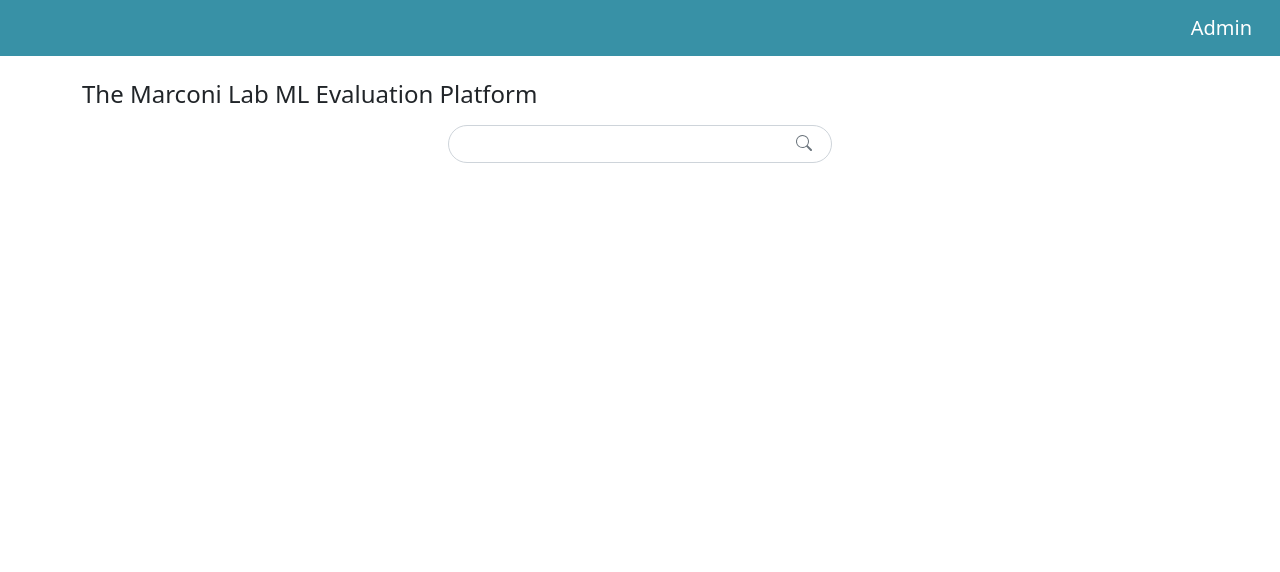
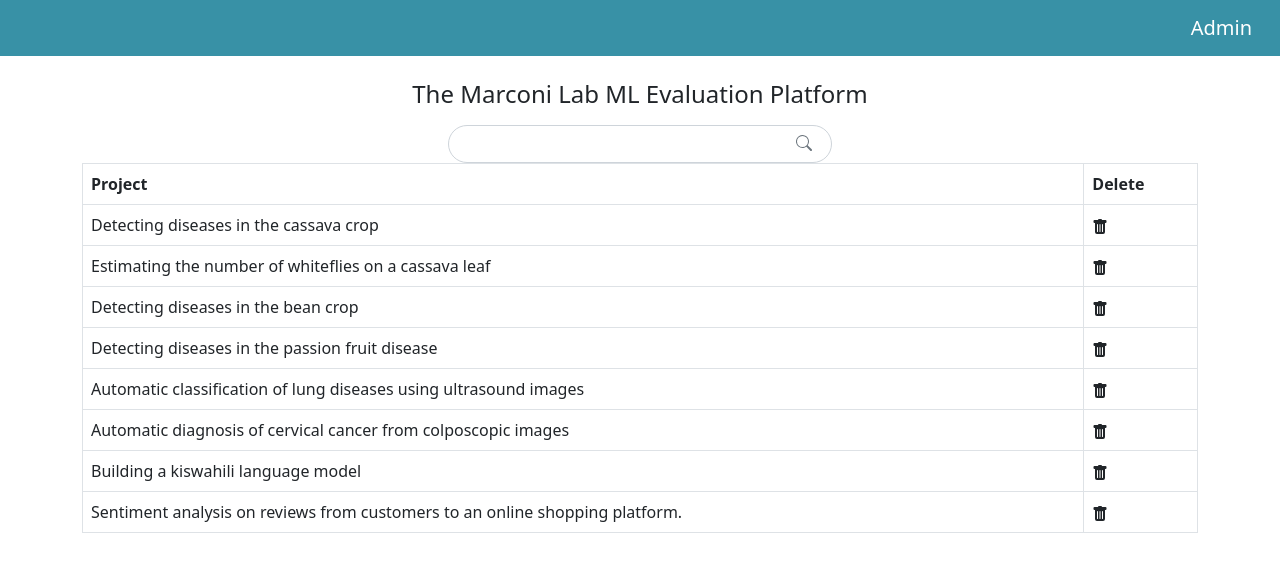
Before and after one commit to Marconi-Lab/Evaluation-platform, a Vue app in the folder frontend/: page /admin/projects in a window 1280 px wide. Shown: the top 572 px of the page. Built offline with nearby package versions, Linux system fonts and the light colour scheme.

Commit message:
Registers table component

```diff
--- a/frontend/src/views/admin/Projects.vue
+++ b/frontend/src/views/admin/Projects.vue
@@ -3,8 +3,9 @@
     <UserNavigation :username="'Admin'" />
     <div class="container">
       <div class="my-4">
-        <h4>The Marconi Lab ML Evaluation Platform</h4>
+        <h4 class="text-center">The Marconi Lab ML Evaluation Platform</h4>
         <SearchBar />
+        <ProjectsTable />
       </div>
     </div>
   </div>
@@ -13,11 +14,13 @@
 <script>
 import UserNavigation from "@/components/common/UserNavigation.vue";
 import SearchBar from "@/components/common/SearchBar.vue";
+import ProjectsTable from "@/components/admin/ProjectsTable.vue";
 export default {
   name: "admin-projects",
   components: {
     UserNavigation,
     SearchBar,
+    ProjectsTable,
   },
   data() {
     return {};
```
